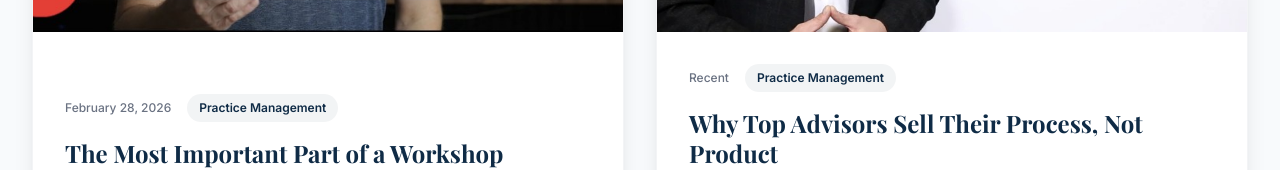
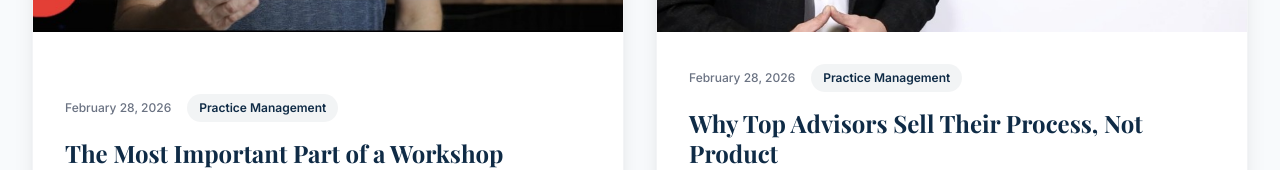
Before and after one commit to SuperFastTaco/kevinnuber-website, a React (Vite) app: page /blog in a window 1280 px wide. Shown: the part 1729-1899 px from the top of the page. Built offline with nearby package versions, Linux system fonts and the light colour scheme; a web font is replaced by a local one.

Commit message:
Add files via upload

```diff
--- a/src/pages/Blog.tsx
+++ b/src/pages/Blog.tsx
@@ -31,8 +31,8 @@ export default function Blog() {
       id: 4,
       title: 'Why Top Advisors Sell Their Process, Not Product',
       description: 'Products change, but a solid process endures. See why the industry\'s most successful advisors lead with their methodology.',
-      date: 'Recent',
-      link: 'https://www.lifepro.com/Blog/why-top-advisors-sell-their-process-not-product',
+      date: 'February 28, 2026',
+      link: '/blog/why-top-advisors-sell-their-process-not-product',
       imageUrl: '/pictures/WhyTop.jpg'
     }
   ];
```
